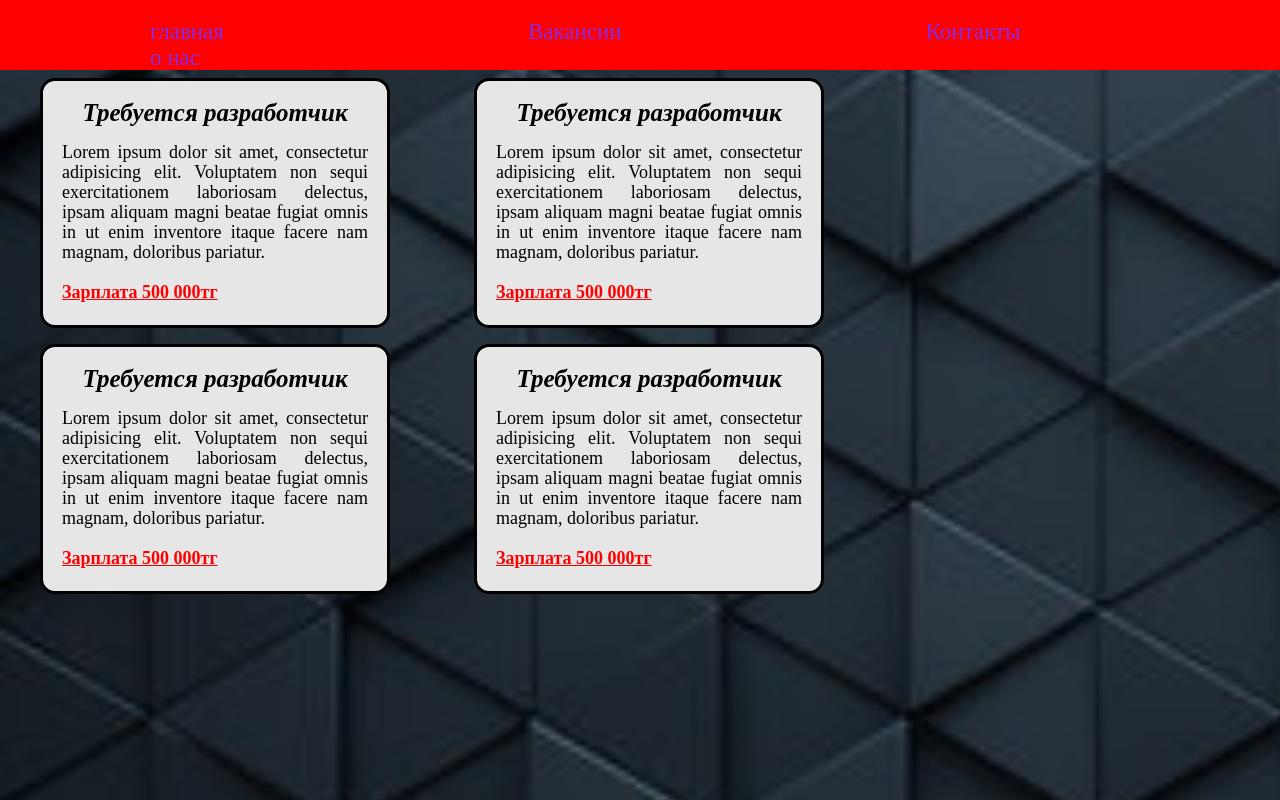
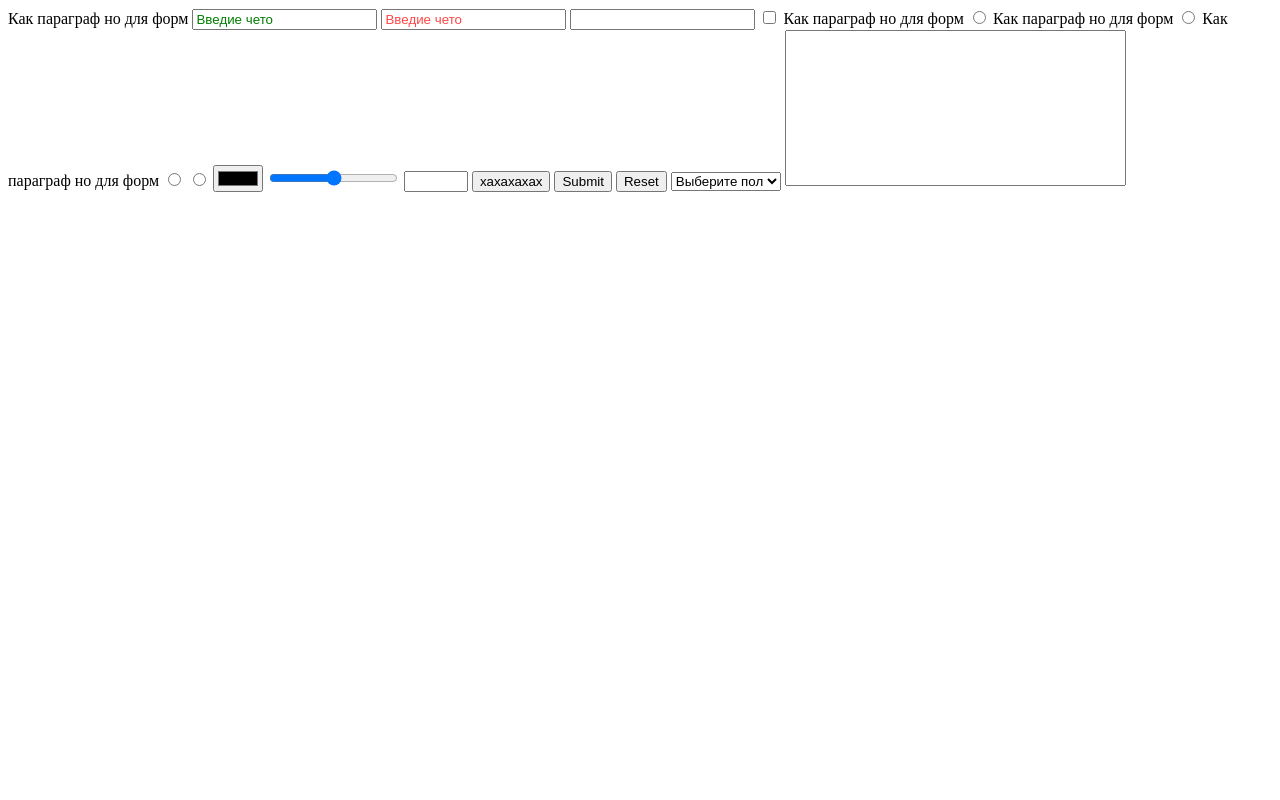
Before and after one commit to nersoll/htmlSTEP, a plain HTML site: page index.html in a window 1280 px wide. Shown: the top 800 px of the page. Drawn offline with Linux system fonts and the light colour scheme.

Commit message:
Add files via upload

```diff
--- a/index.html
+++ b/index.html
@@ -2,58 +2,38 @@
 <html lang="en">
 <head>
     <meta charset="UTF-8">
-    <meta http-equiv="X-UA-Compatible" content="IE=edge">
+    <meta http-equiv="X-UA-Compatible" content="IE=edge"  >
     <meta name="viewport" content="width=device-width, initial-scale=1.0">
+    <title>Document</title>
     <link rel="stylesheet" href="style.css">
-    <title>Document</title>
 </head>
 <body>
-    <div class="menu">
-        <ul>
-            <li><a href="#">главная</a></li>
-            <li><a href="#">Вакансии</a></li>
-            <li><a href="#">Контакты</a></li>
-            <li><a href="#">о нас</a></li>
-        </ul>
-    </div>
+    <form action="#">
+        <label for="">Как параграф но для форм</label>
+        <input type="text" name="Text" id="" placeholder="Введие чето" requiered>
+        <input type="text2" name="Text" id="" placeholder="Введие чето" requiered>
+        <input type="tel">
+        <input type="checkbox" name="Text" id="">
+        <label for="">Как параграф но для форм</label>
+        <input type="radio" name="Text" id="">
+        <label for="">Как параграф но для форм</label>
+        <input type="radio" name="Text" id="">
+        <label for="">Как параграф но для форм</label>
+        <input type="radio" name="Text" id="">
+        <input type="radio" name="Text" id="">
+        <input type="color" id="">
+        <input type="range" id="">
+        <input type="number" name="Text" min="12" max="100" step="3" id="">
+        <input type="button" value="хахахахах">
+        <input type="submit">
+        <input type="reset">
+        <select name="asdasd" id="" required>
+            <option value="">Выберите пол</option>
+            <option value="">Мужской</option>
+            <option value="">Женский</option>
 
-    <div class="card"><h1>Требуется разработчик</h1>
-    <p>Lorem ipsum dolor sit amet, consectetur adipisicing elit. Voluptatem non sequi exercitationem laboriosam delectus, ipsam aliquam magni beatae fugiat omnis in ut enim inventore itaque facere nam magnam, doloribus pariatur.</p>
-    <p class="pay">Зарплата 500 000тг</p>
-
-    </div>
-    <div class="card"><h1>Требуется разработчик</h1>
-        <p>Lorem ipsum dolor sit amet, consectetur adipisicing elit. Voluptatem non sequi exercitationem laboriosam delectus, ipsam aliquam magni beatae fugiat omnis in ut enim inventore itaque facere nam magnam, doloribus pariatur.</p>
-        <p class="pay">Зарплата 500 000тг</p>
-
-    </div>
-    <div class="card">
-        <h1>Требуется разработчик</h1>
-        <p>Lorem ipsum dolor sit amet, consectetur adipisicing elit. Voluptatem non sequi exercitationem laboriosam delectus, ipsam aliquam magni beatae fugiat omnis in ut enim inventore itaque facere nam magnam, doloribus pariatur.</p>
-        <p class="pay">Зарплата 500 000тг</p>
-
-    </div>
-    <div class="card"><h1>Требуется разработчик</h1>
-        <p>Lorem ipsum dolor sit amet, consectetur adipisicing elit. Voluptatem non sequi exercitationem laboriosam delectus, ipsam aliquam magni beatae fugiat omnis in ut enim inventore itaque facere nam magnam, doloribus pariatur.</p>
-        <p class="pay">Зарплата 500 000тг</p>
-
-    </div>
-    <footer>
-        <div class="collumn">
-            <p id="foot">FAQ</p>
-            <p id="foot">about</p>
-            <p id="foot">crnge</p>
-        </div>
-        <div class="collumn">
-            <p id="foot">link</p>
-            <p id="foot">bio</p>
-            <p id="foot">tiktok</p>
-        </div>
-        <div class="collumn">
-            <div id="1" class="im"></div>
-            <div id="2" class="im"></div>
-            <div id="3" class="im"></div>
-        </div>
-    </footer>
+        </select>
+        <textarea name="hjfffjh" id="" cols="40" rows="10"></textarea>
+    </form>
 </body>
 </html>
--- a/style.css
+++ b/style.css
@@ -1,110 +1,12 @@
-*{
-    margin: 0%;
-    padding: 0%;
-    box-sizing: border-box;
+input[type="text"]::placeholder{
+    color: green;
 }
-
-body{
-    background-image: url("360_F_571834789_ujYbUnH190iUokdDhZq7GXeTBRgqYVwa.jpg");
-    background-repeat: no-repeat;
-    background-size: cover;
-
+input[type="text2"]::placeholder{
+    color: rgba(255, 0, 0, 0.726);
 }
-.menu{
-    width: 100wv;
-    height: 70px;
-    background-color: red;
-    padding: 19px 0 0;
+:focus{
+    outline: none;
 }
-li{
-    display: inline;
-    margin: 0 150px;
+textarea{
+    resize: none;
 }
-
-a{
-    color: blueviolet;
-    text-decoration: none;
-    font-size: 23px;
-}
-a:hover{
-    color: white;
-}
-
-.card{
-    transition: 0.8s;
-    padding: 18px 19px;
-    height: 250px;
-    width: 350px;
-    background-color: rgb(230, 230, 230);
-    border-radius: 15px;
-    border-style: solid;
-    margin: 8px 40px;
-    display: inline-block;
-
-}
-.card:hover{
-    background-color: rgb(135, 136, 138);
-    color: white;
-    /* transform: translate(-10, 10); */
-    /* transform: skew(-30deg); */
-    /* transform: rotate(90deg); */
-    transform: scale(1.05);
-}
-
-
-
-p{
-    font-size: 18px;
-    line-height: 20px;
-    text-align: justify;
-}
-h1{
-    text-align: center;
-    font-size: 25px;
-    margin: 0 0 15px;
-    font-style: oblique;
-}
-.pay{
-    margin: 20px 0 0 0;
-    text-decoration: underline;
-    font-weight: 900;
-    color: red;
-}
-.collumn{
-    display: inline-block;
-    margin: 20px 200px;
-}
-#foot:hover{
-    color: whitesmoke;
-}
-footer{
-    background-color: darkgreen;
-    margin: 1350px 0px 0px 0px;
-}
-img{
-    width: 35px;
-    height: 35px;
-    margin: 5px;
-}
-.im{
-    width: 35px;
-    height: 35px;
-}
-#1{
-    background-image: url("fb_gray.png");
-}
-#2{
-    background-image: url("fb_gray.png");
-}
-#3{
-    background-image: url("fb_gray.png");
-}
-#1:hover{
-    background-image: url("fb.png");
-}
-#2:hover{
-    background-image: url("insta.png");
-}
-#3:hover{
-    background-image: url("youtube.png");
-}
```
